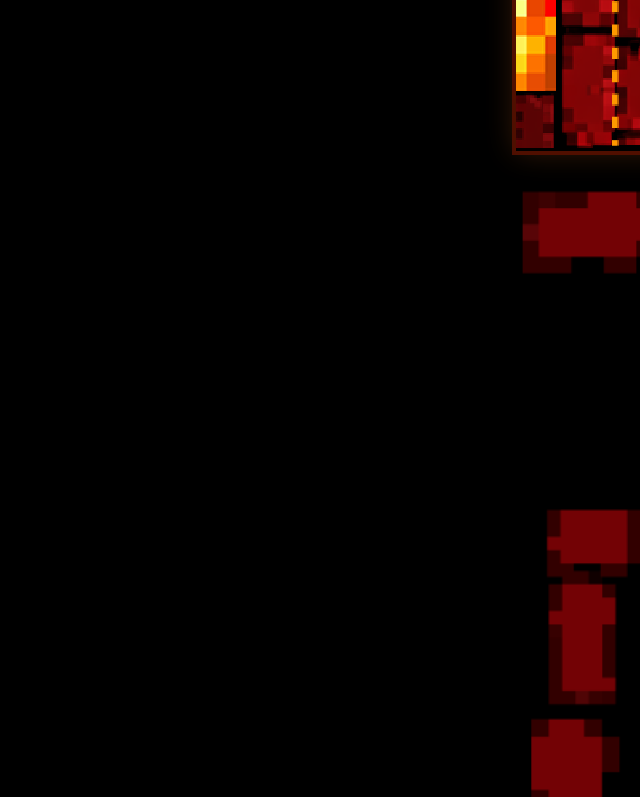
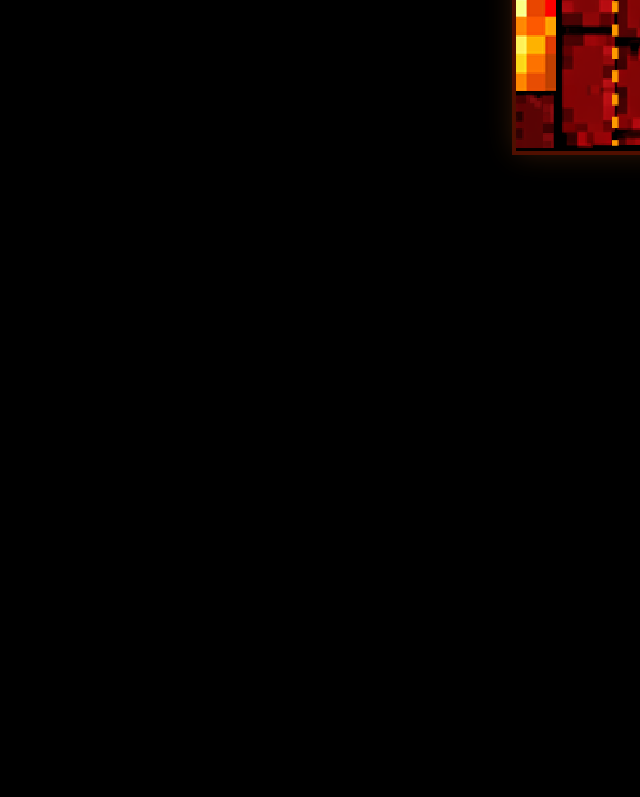
Before and after one commit to polinasergeenkova2007-crypto/inside.poster., a plain HTML site: page index.html in a window 768 px wide. Shown: the part 1600-2397 px from the top of the page, without its empty margins (128-768 px from the left). Drawn offline with Linux system fonts and the light colour scheme.

Commit message:
Update style.css

```diff
--- a/style.css
+++ b/style.css
@@ -3655,8 +3655,8 @@
     pointer-events: auto !important;
     background-image: url("images/tablet-bricks.png");
     background-repeat: no-repeat;
-    background-position: center top;
-    background-size: 1780px auto;
+    background-position: center -260px;
+    background-size: 1500px auto;
     transform: translateX(-50%) scale(var(--screen2-scale)) !important;
     transform-origin: top center !important;
   }
```
